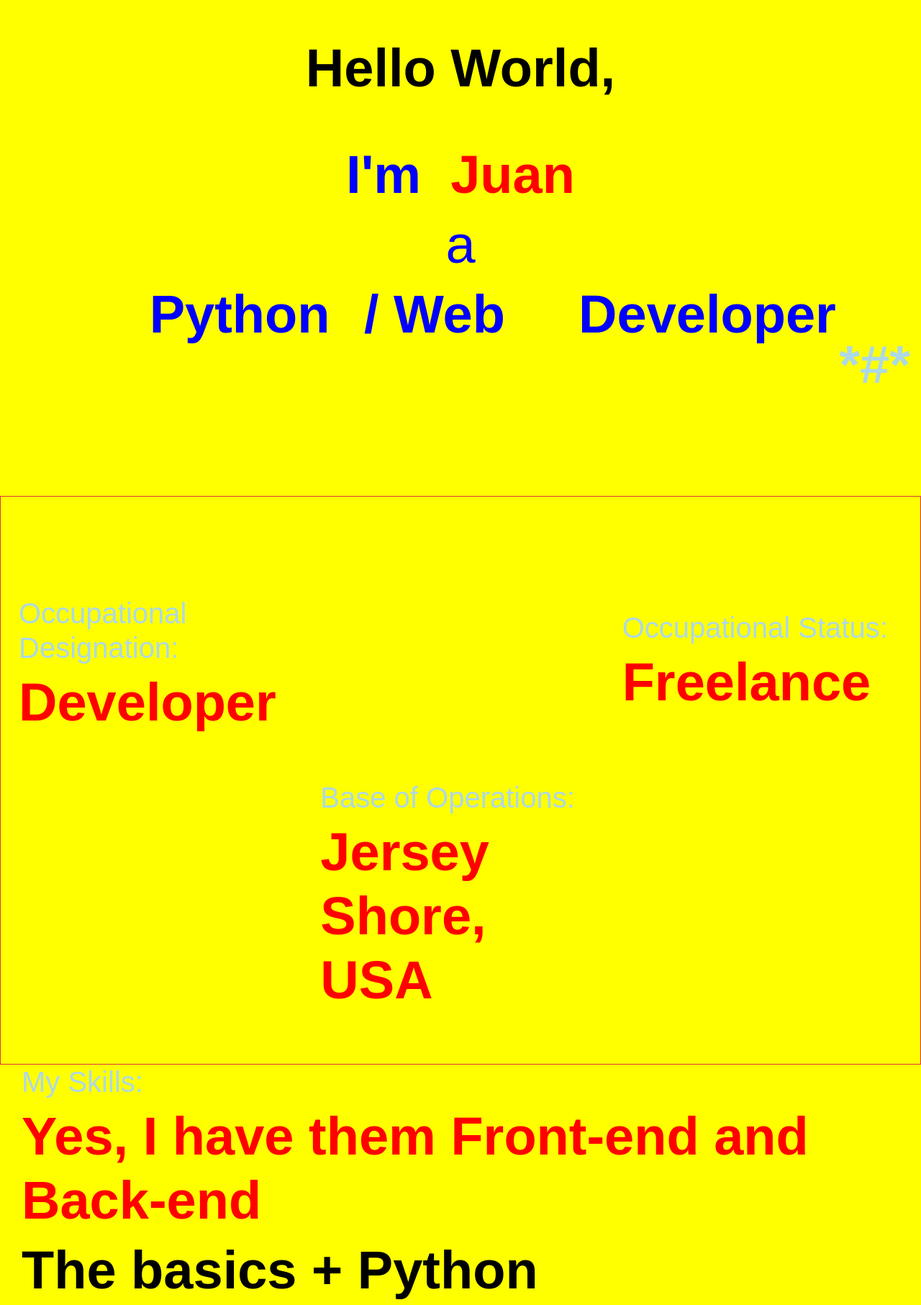
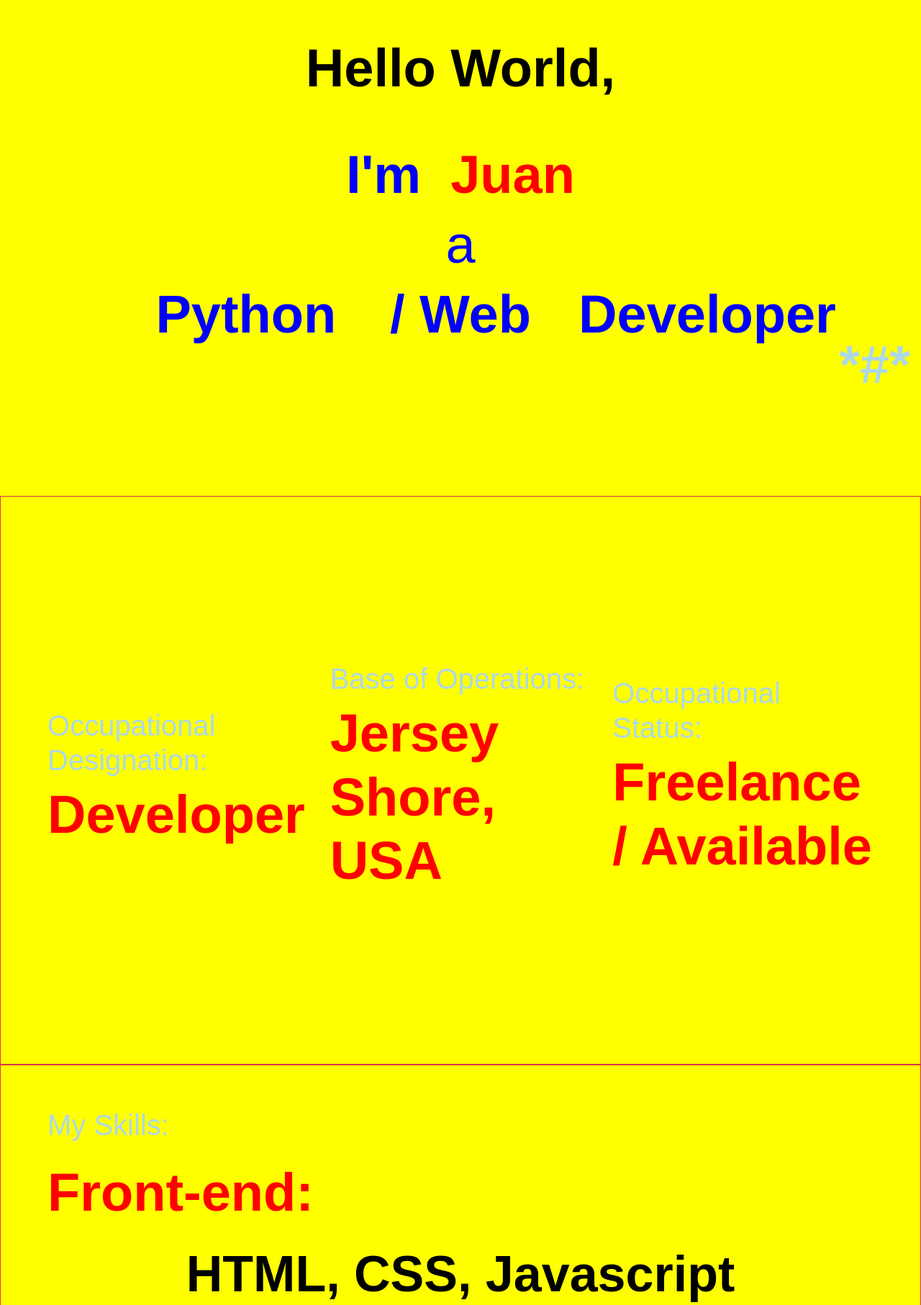
Before and after one commit to jDavidZapata/My_site, a Django app: page / in a window 1280 px wide. Shown: the part 137-1950 px from the top of the page at 72% size. Run offline with Django 3.2, Linux system fonts and the light colour scheme; some libraries are stand-ins or nearby versions.

Commit message:
Home page

```diff
--- a/main/templates/main/home.html
+++ b/main/templates/main/home.html
@@ -2,7 +2,7 @@
 {% load static %}
 {% block content %}
 
-<div id="container1" class="container-fluid d-flex align-items-center flex-column" style="height:690px;color:red;">
+<div id="container1" class="container-fluid d-flex align-items-center flex-column" style="min-height:690px;color:red;">
 
     <div class="row align-items-center" style="height:200px;">
         <h1 style="font-size:74px;font-weight:bold;color:black;">Hello World, </h1>
@@ -21,13 +21,13 @@
     </div>
 
     <div class="row justify-content-center">
-        <div class='col-md-4 col-12-align-self-center'>
+        <div class='col-md-6 col-lg-4 text-center'>
             <h1 style="font-size:74px;color:blue;"><strong>Python</strong></h1>
         </div>
-        <div class='col-12 col-md-4'>
+        <div class='col-12 col-md-6 col-lg-4 text-center'>
             <h1 style="font-size:74px;color:blue;"><strong>/ Web</strong></h1>
         </div>
-        <div class='col-12 col-md-4'>
+        <div class='col-12 col-md-6 col-lg-4 text-center'>
             <h1 style="font-size:74px;color:blue;"><strong>Developer</strong></h1>
         </div>
     </div>
@@ -38,41 +38,52 @@
 
 </div>
 
-<div id="container2" class="row d-flex justify-content-around align-items-center border border-danger" style="height:790px;">
+<div id="container2" class="row d-flex justify-content-center align-items-center border border-danger" style="min-height:790px;padding:50px;">
 
-    <div class="col" style="height:65%;width:auto;z-index:1;margin-left:10px;">
+    <div class="col-xl-4" style="z-index:1;">
     <h1>Occupational Designation: </h1>
     <h1 style="font-size:74px;font-weight:bold;color:red;">Developer</h1>
     </div>
-    <div class="col align-items-end" style="height:0%;width:auto;z-index:1;">
+    <div class="col-xl-4" style="z-index:1;">
     <h1>Base of Operations: </h1>
     <h1 style="font-size:74px;font-weight:bold;color:red;">Jersey Shore, USA</h1>
     </div>
-    <div class="col" style="height:60%;width:auto;z-index:1;margin-right:10px;">
+    <div class="col-xl-4" style="z-index:1;">
     <h1>Occupational Status: </h1>
-    <h1 style="font-size:74px;font-weight:bold;color:red;">Freelance</h1>
+    <h1 style="font-size:74px;font-weight:bold;color:red;">Freelance / Available</h1>
     </div>
 
 </div>
 
-<div id="container3" class="container-fluid" style="height:790px;width:auto;">
-    <h1>My Skills: </h1>
-
-    <h1 style="font-size:74px;font-weight:bold;color:red;">Yes, I have them Front-end and Back-end</h1>
-    <h1 style="font-size:74px;font-weight:bold;color:black;">The basics + Python</h1>
+<div id="container3" class="row d-flex justify-content-center align-items-center border border-danger" style="min-height:850px;padding:50px;">
+    <div class="col-12" style="width:auto;z-index:1;">
+        <h1>My Skills: </h1>
+    </div>
+    <div class="col-12" style="width:auto;z-index:1;">
+        <h1 style="font-size:74px;font-weight:bold;color:red;">Front-end: </h1>
+    </div>
+    <h1 style="font-size:70px;font-weight:bold;color:black;">HTML, CSS, Javascript</h1>
+    <div class="col-12" style="width:auto;z-index:1;">
+        <h1 style="font-size:74px;font-weight:bold;color:red;">Back-end: </h1>
+    </div>
+    <h1 style="font-size:70px;font-weight:bold;color:black;">PostgreSQL, Python</h1>
+    <div class="col-12" style="width:auto;z-index:1;">
+        <h1 style="font-size:74px;font-weight:bold;color:red;">FrameWorks: </h1>
+    </div>
+    <h1 style="font-size:70px;font-weight:bold;color:black;">Flask, Django</h1>
 
 </div>
 
-<div id="container4" class="row border border-danger d-flex justify-content-around align-items-center" style="height:790px;width:auto;">
-    <div class="col" style="height:500px;width:auto;">
+<div id="container4" class="row border border-danger d-flex justify-content-around align-items-center" style="min-height:790px;padding:50px;">
+    <div class="col-12">
         <h1>My Work: </h1>
-
         <h1 style="font-size:74px;font-weight:bold;color:red;">Applications and Projects are on github.</h1>
+        <a class="btn btn-primary" role="button" href="https://github.com/jDavidZapata">Go To My GitHub</a>
+        <a class="btn btn-success" role="button" href="{% url 'projects:projects_list' %}">Or Check out My Projects</a>
     </div>
-    <div class="col" style="height:500px;width:auto;">
-
-        <h1>My Experiments: </h1>
-        <h1 style="font-size:74px;font-weight:bold;color:red;">Applications and Projects are on github.</h1>
+    <div class="col-12">
+        <h1>My Personal Space: </h1>
+        <h1 style="font-size:74px;font-weight:bold;color:red;">See My Personal Stuff</h1>
 
     </div>
 </div>
--- a/main/templates/main/temp.html
+++ b/main/templates/main/temp.html
@@ -14,7 +14,7 @@
 
             {{ content }}
 
-            <a class="nav-link" href="{% url 'main:homepage' %}">Back to Home</a>
+            <a class="btn btn-primary" role="button" href="{% url 'main:homepage' %}">Back to Home</a>
 
         </div>
     </div>
```
